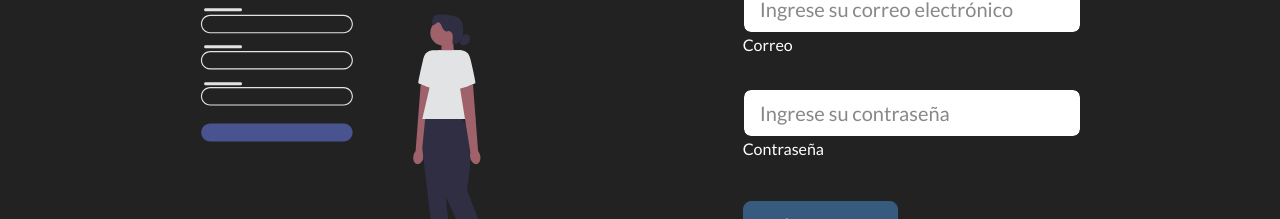
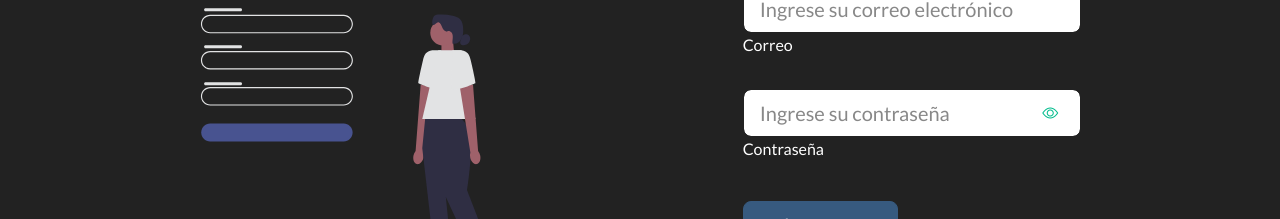
Before and after one commit to GerardoRodr/BarbaRojaAngular, an Angular app: page /login in a window 1280 px wide. Shown: the part 189-408 px from the top of the page. Built offline with nearby package versions, Linux system fonts and the light colour scheme.

Commit message:
Implementado boton para mostrar contraseña

```diff
--- a/src/app/components/login/login.component.html
+++ b/src/app/components/login/login.component.html
@@ -33,11 +33,23 @@
               <label class="form-label" for="form3Example3">Correo</label>
             </div>
 
-            <!-- Password input -->
-            <div class="form-outline mb-3">
-              <input [(ngModel)]="credentials.pass" type="password" name="pass" id="form3Example4" class="form-control form-control-lg" placeholder="Ingrese su contraseña" required/>
-              <label class="form-label" for="form3Example4">Contraseña</label>
-            </div>
+          <!-- Password input con botón de visibilidad -->
+          <div class="form-outline mb-3 position-relative">
+            <input [(ngModel)]="credentials.pass"
+                  [type]="showPassword ? 'text' : 'password'"
+                  name="pass"
+                  id="form3Example4"
+                  class="form-control form-control-lg"
+                  placeholder="Ingrese su contraseña"
+                  required/>
+            <label class="form-label" for="form3Example4">Contraseña</label>
+            <button type="button"
+                    class="btn btn-link position-absolute end-0 translate-middle-y"
+                    (click)="togglePasswordVisibility()"
+                    style="margin-right: 10px; top: 30%;">
+              <i class="bi" [class.bi-eye]="!showPassword" [class.bi-eye-slash]="showPassword"></i>
+            </button>
+          </div>
 
             <!-- reCAPTCHA v2 Checkbox -->
             <div class="recaptcha-container" id="recaptcha-container"></div>
--- a/src/app/components/login/login.component.ts
+++ b/src/app/components/login/login.component.ts
@@ -24,6 +24,7 @@ export class LoginComponent implements OnInit {
   loading: boolean = false;
   recaptchaResponse: string | null = null;
   isBrowser: boolean;
+  showPassword: boolean = false; // Nueva propiedad para controlar la visibilidad
 
   constructor(
     private userService: UsuariosService,
@@ -31,6 +32,10 @@ export class LoginComponent implements OnInit {
     @Inject(PLATFORM_ID) private platformId: Object
   ) {
     this.isBrowser = isPlatformBrowser(this.platformId);
+  }
+
+  togglePasswordVisibility(): void {
+    this.showPassword = !this.showPassword;
   }
 
   ngOnInit() {
```
